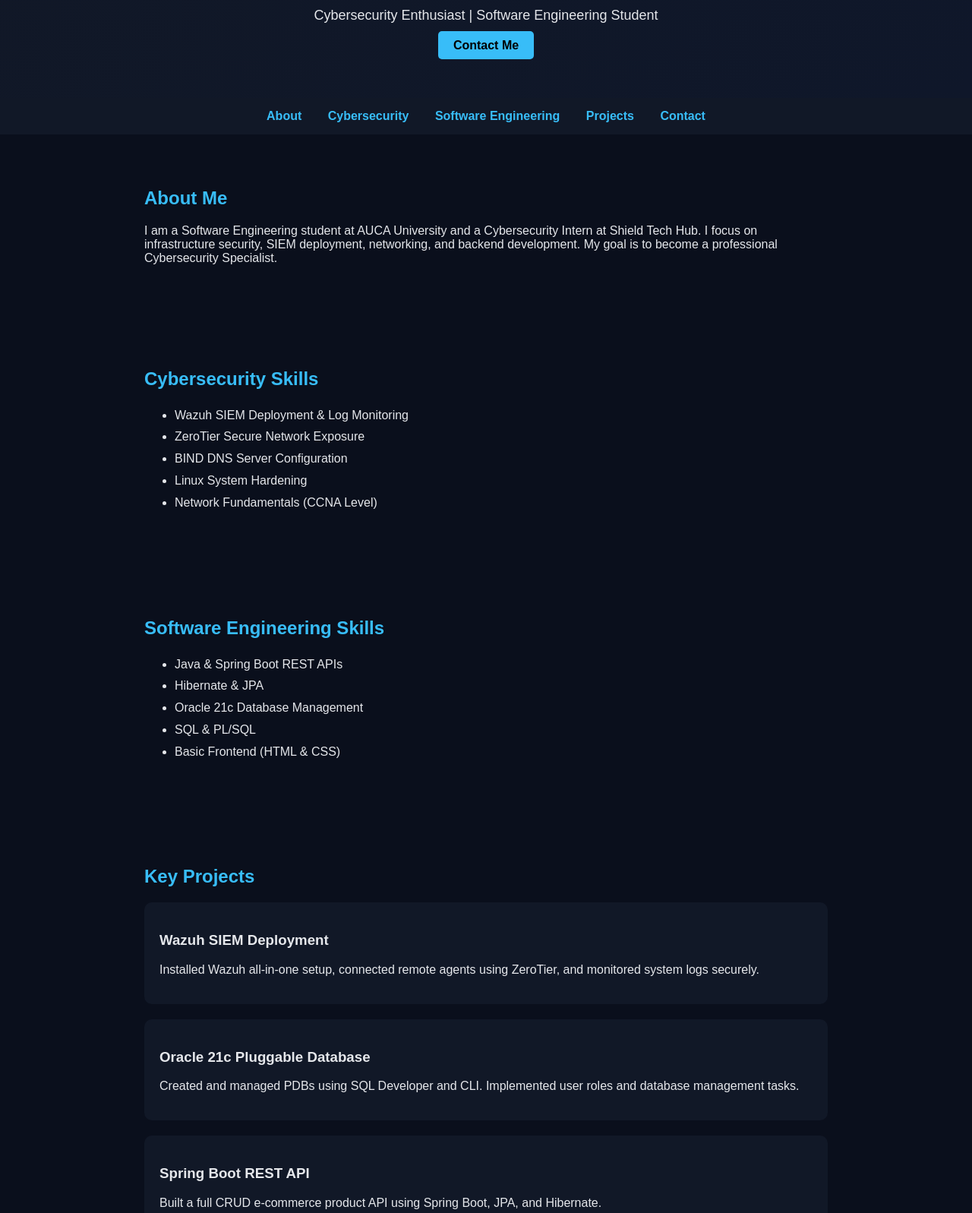
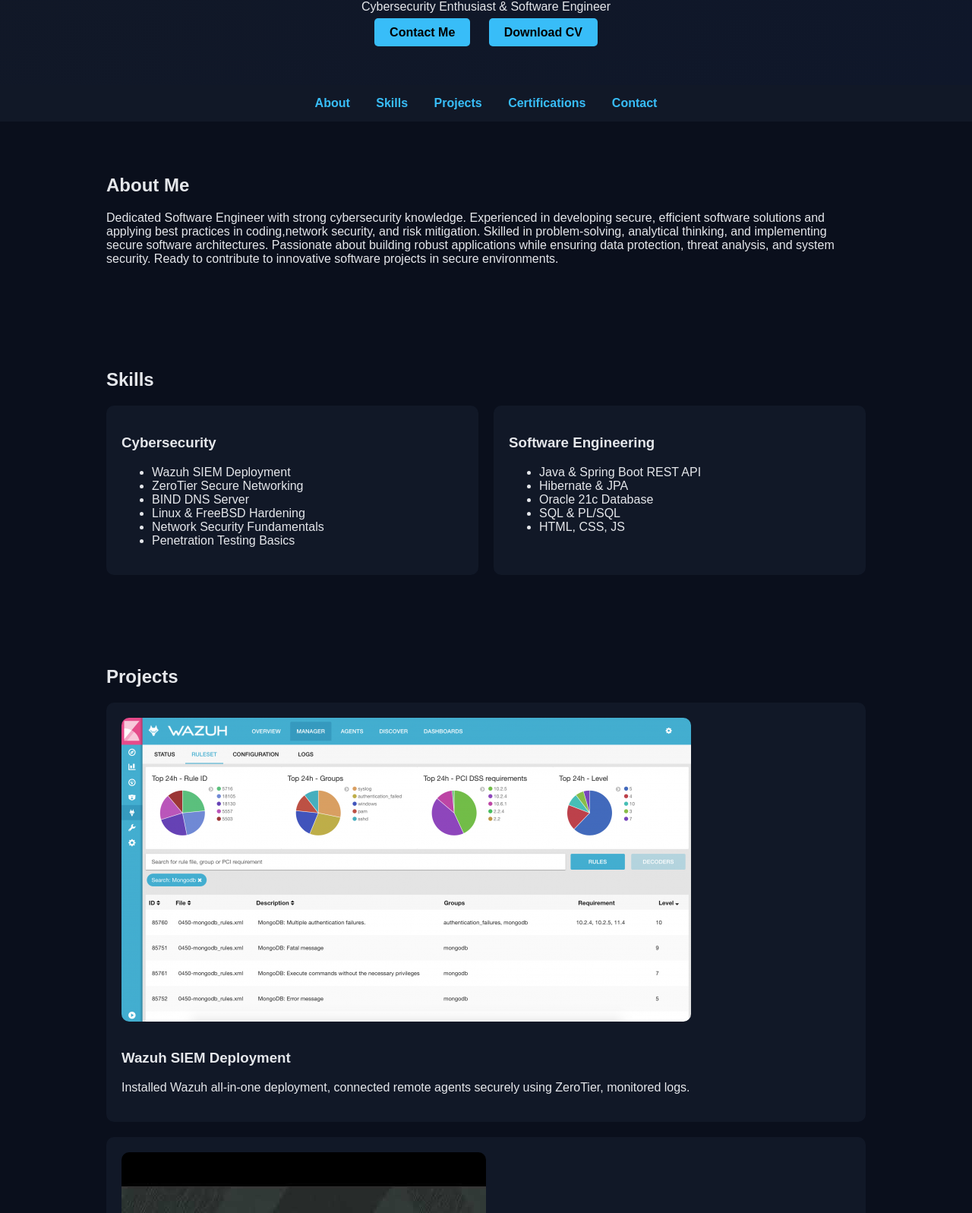
Before and after one commit to Thierry710/thierry-portfolio, a plain HTML site: page index.html in a window 1280 px wide. Shown: the part 140-1737 px from the top of the page at 76% size. Drawn offline with Linux system fonts and the light colour scheme.

Commit message:
Initial commit: Add portfolio website

```diff
--- a/index.html
+++ b/index.html
@@ -8,80 +8,109 @@
 <body>
 
 <header>
-    <h1>Kamanzi Thierry</h1>
-    <p>Cybersecurity Enthusiast | Software Engineering Student</p>
-    <a href="#contact" class="btn">Contact Me</a>
+    <div class="intro">
+        <h1>Hello, I'm <span>Kamanzi Thierry</span></h1>
+        <p>Cybersecurity Enthusiast & Software Engineer</p>
+        <a href="#contact" class="btn">Contact Me</a>
+        <a href="cv/CURRICULUM VITAE.pdf" class="btn" download>Download CV</a>
+    </div>
 </header>
 
 <nav>
     <a href="#about">About</a>
-    <a href="#cyber">Cybersecurity</a>
-    <a href="#software">Software Engineering</a>
+    <a href="#skills">Skills</a>
     <a href="#projects">Projects</a>
+    <a href="#certifications">Certifications</a>
     <a href="#contact">Contact</a>
 </nav>
 
 <section id="about">
     <h2>About Me</h2>
     <p>
-        I am a Software Engineering student at AUCA University and a Cybersecurity Intern at Shield Tech Hub.
-        I focus on infrastructure security, SIEM deployment, networking, and backend development.
-        My goal is to become a professional Cybersecurity Specialist.
+       Dedicated Software Engineer with strong cybersecurity knowledge.
+       Experienced in developing secure, efficient software solutions and applying best practices in coding,network security, and risk mitigation.
+       Skilled in problem-solving, analytical thinking, and implementing secure software architectures.
+       Passionate about building robust applications while ensuring data protection, threat analysis, and system
+       security. Ready to contribute to innovative software projects in secure environments.
     </p>
 </section>
 
-<section id="cyber">
-    <h2>Cybersecurity Skills</h2>
+<section id="skills">
+    <h2>Skills</h2>
+    <div class="skills-container">
+        <div class="skill">
+            <h3>Cybersecurity</h3>
+            <ul>
+                <li>Wazuh SIEM Deployment</li>
+                <li>ZeroTier Secure Networking</li>
+                <li>BIND DNS Server</li>
+                <li>Linux & FreeBSD Hardening</li>
+                <li>Network Security Fundamentals</li>
+                <li>Penetration Testing Basics</li>
+            </ul>
+        </div>
+        <div class="skill">
+            <h3>Software Engineering</h3>
+            <ul>
+                <li>Java & Spring Boot REST API</li>
+                <li>Hibernate & JPA</li>
+                <li>Oracle 21c Database</li>
+                <li>SQL & PL/SQL</li>
+                <li>HTML, CSS, JS</li>
+            </ul>
+        </div>
+    </div>
+</section>
+
+<section id="projects">
+    <h2>Projects</h2>
+    <div class="project-card">
+        <img src="images/wazuh-ui-ruleset.png" alt="Wazuh Project">
+        <h3>Wazuh SIEM Deployment</h3>
+        <p>Installed Wazuh all-in-one deployment, connected remote agents securely using ZeroTier, monitored logs.</p>
+    </div>
+
+    <div class="project-card">
+        <img src="images/Oracles.jpg" alt="Oracle Project">
+        <h3>Oracle 21c PDB Management</h3>
+        <p>Created and managed Pluggable Databases using SQL Developer and CLI. Implemented user roles and DB tasks.</p>
+    </div>
+
+    <div class="project-card">
+        <img src="images/spring.png" alt="Spring Boot Project">
+        <h3>Spring Boot REST API</h3>
+        <p>Developed full CRUD e-commerce API using Spring Boot, Hibernate, and JPA.</p>
+    </div>
+</section>
+
+<section id="certifications">
+    <h2>Certifications</h2>
     <ul>
-        <li>Wazuh SIEM Deployment & Log Monitoring</li>
-        <li>ZeroTier Secure Network Exposure</li>
-        <li>BIND DNS Server Configuration</li>
-        <li>Linux System Hardening</li>
-        <li>Network Fundamentals (CCNA Level)</li>
+        <li>Google IT Support Professional Certificate</li>
+        <li>Practical Cyber Security Offensive Certificate</li>
+        <li>Practical Cyber Security Defensive Certificate</li>
+        <li>Network Security Association (NSE1)</li>
+        <li>Advanced Network Operation II </li>
+        <li>Cybersecurity Fundamental certificate</li>
+        <li>Customer Relationship Management Certificate</li>
+        <li>Barracuda-Web-Security-Gateway</li>
+        <li>Barracuda-Email-Security-Gateway</li>
+        <li>Barracuda-Web-Application-Firewall</li>
+        <li>Barracuda-Web-Application-Firewall</li>
     </ul>
 </section>
 
-<section id="software">
-    <h2>Software Engineering Skills</h2>
-    <ul>
-        <li>Java & Spring Boot REST APIs</li>
-        <li>Hibernate & JPA</li>
-        <li>Oracle 21c Database Management</li>
-        <li>SQL & PL/SQL</li>
-        <li>Basic Frontend (HTML & CSS)</li>
-    </ul>
-</section>
-
-<section id="projects">
-    <h2>Key Projects</h2>
-
-    <div class="card">
-        <h3>Wazuh SIEM Deployment</h3>
-        <p>Installed Wazuh all-in-one setup, connected remote agents using ZeroTier, and monitored system logs securely.</p>
-    </div>
-
-    <div class="card">
-        <h3>Oracle 21c Pluggable Database</h3>
-        <p>Created and managed PDBs using SQL Developer and CLI. Implemented user roles and database management tasks.</p>
-    </div>
-
-    <div class="card">
-        <h3>Spring Boot REST API</h3>
-        <p>Built a full CRUD e-commerce product API using Spring Boot, JPA, and Hibernate.</p>
-    </div>
-
-</section>
-
 <section id="contact">
-    <h2>Contact</h2>
-    <p>Email: your-email@example.com</p>
-    <p>GitHub: github.com/yourusername</p>
-    <p>Location: Rwanda</p>
+    <h2>Contact Me</h2>
+    <p>Email: Kamanz175@gmail.com</p>
+    <p>GitHub: <a href="https://github.com/Thierry710">github.com/Thierry710</a></p>
+    <p>LinkedIn: <a href="https://www.linkedin.com/in/kamanzi-thierry-12ab4a261" target="_blank">linkedin.com/in/kamanzi-thierry-12ab4a261</a></p>
 </section>
 
 <footer>
     <p>© 2026 Kamanzi Thierry | Cybersecurity & Software Engineering</p>
 </footer>
 
+<script src="script.js"></script>
 </body>
 </html>
--- /dev/null
+++ b/script.js
@@ -0,0 +1,9 @@
+// Smooth scrolling
+document.querySelectorAll('nav a').forEach(anchor => {
+    anchor.addEventListener('click', function(e) {
+        e.preventDefault();
+        document.querySelector(this.getAttribute('href')).scrollIntoView({
+            behavior: 'smooth'
+        });
+    });
+});
--- a/style.css
+++ b/style.css
@@ -1,40 +1,38 @@
 body {
     margin: 0;
-    font-family: Arial, sans-serif;
+    font-family: 'Arial', sans-serif;
     background-color: #0a0f1c;
     color: #e5e7eb;
 }
 
+/* Header */
 header {
     text-align: center;
     padding: 60px 20px;
     background: linear-gradient(135deg, #111827, #0f172a);
 }
 
-header h1 {
-    font-size: 40px;
-    margin-bottom: 10px;
+header h1 span {
     color: #38bdf8;
 }
 
-header p {
-    font-size: 18px;
-    margin-bottom: 20px;
-}
-
-.btn {
+header .btn {
     background-color: #38bdf8;
     color: black;
     padding: 10px 20px;
+    margin: 10px;
+    border-radius: 5px;
     text-decoration: none;
-    border-radius: 5px;
     font-weight: bold;
 }
 
+/* Navigation */
 nav {
     background-color: #111827;
     text-align: center;
     padding: 15px;
+    position: sticky;
+    top: 0;
 }
 
 nav a {
@@ -46,20 +44,26 @@ nav a {
 
 section {
     padding: 50px 20px;
-    max-width: 900px;
+    max-width: 1000px;
     margin: auto;
 }
 
-h2 {
-    color: #38bdf8;
-    margin-bottom: 20px;
+/* Skills */
+.skills-container {
+    display: flex;
+    flex-wrap: wrap;
+    gap: 20px;
 }
 
-ul {
-    line-height: 1.8;
+.skill {
+    flex: 1;
+    background-color: #111827;
+    padding: 20px;
+    border-radius: 10px;
 }
 
-.card {
+/* Projects */
+.project-card {
     background-color: #111827;
     padding: 20px;
     border-radius: 10px;
@@ -67,13 +71,26 @@ ul {
     transition: 0.3s;
 }
 
-.card:hover {
+.project-card:hover {
     transform: translateY(-5px);
     box-shadow: 0 5px 20px rgba(56, 189, 248, 0.3);
 }
 
+.project-card img {
+    max-width: 100%;
+    border-radius: 10px;
+    margin-bottom: 15px;
+}
+
+/* Footer */
 footer {
     text-align: center;
     padding: 20px;
     background-color: #111827;
 }
+
+/* Links */
+a {
+    color: #38bdf8;
+    text-decoration: none;
+}
```
Also changed, not shown: images/G16pxF7.png (added), images/Oracles.jpg (added), images/spring.png (added), images/wazuh-ui-ruleset.png (added), 1 other file.
